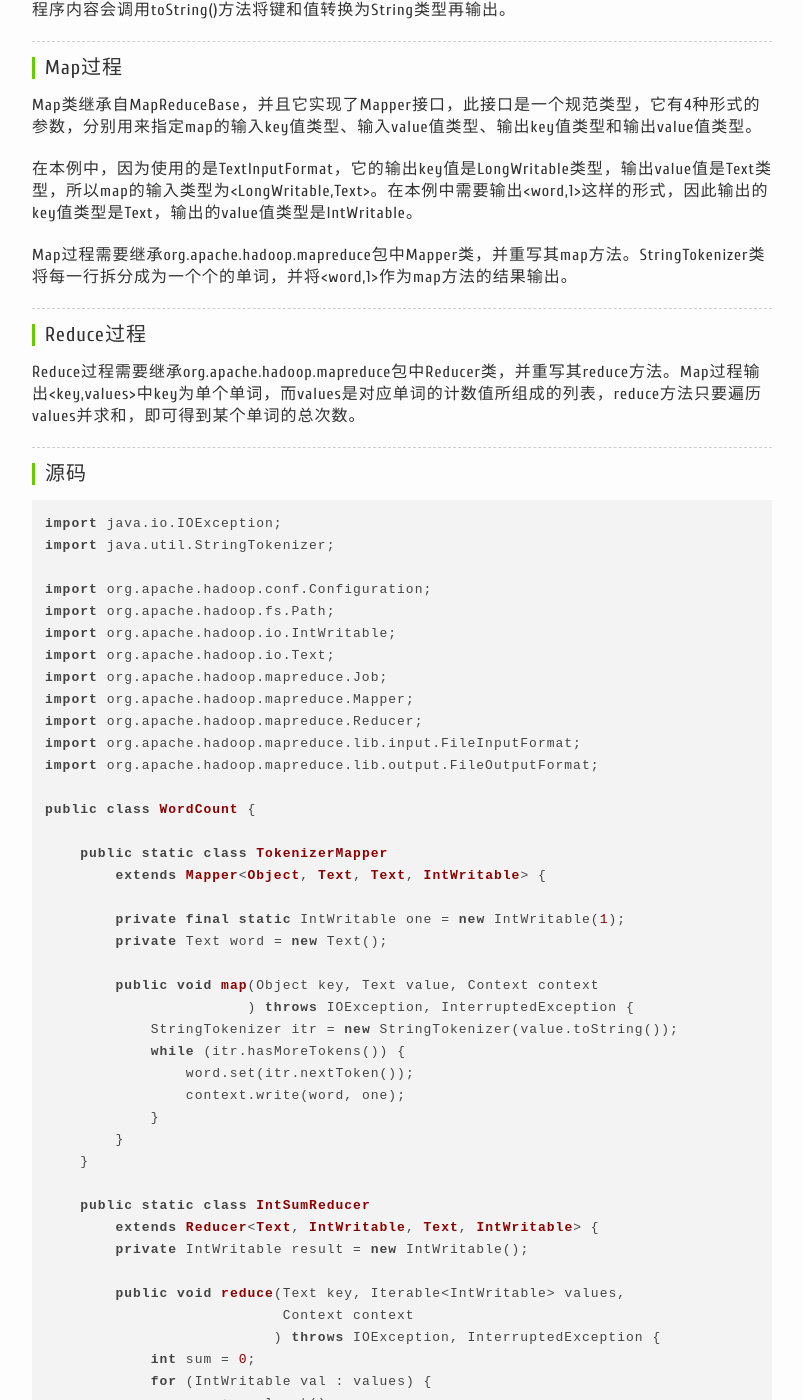
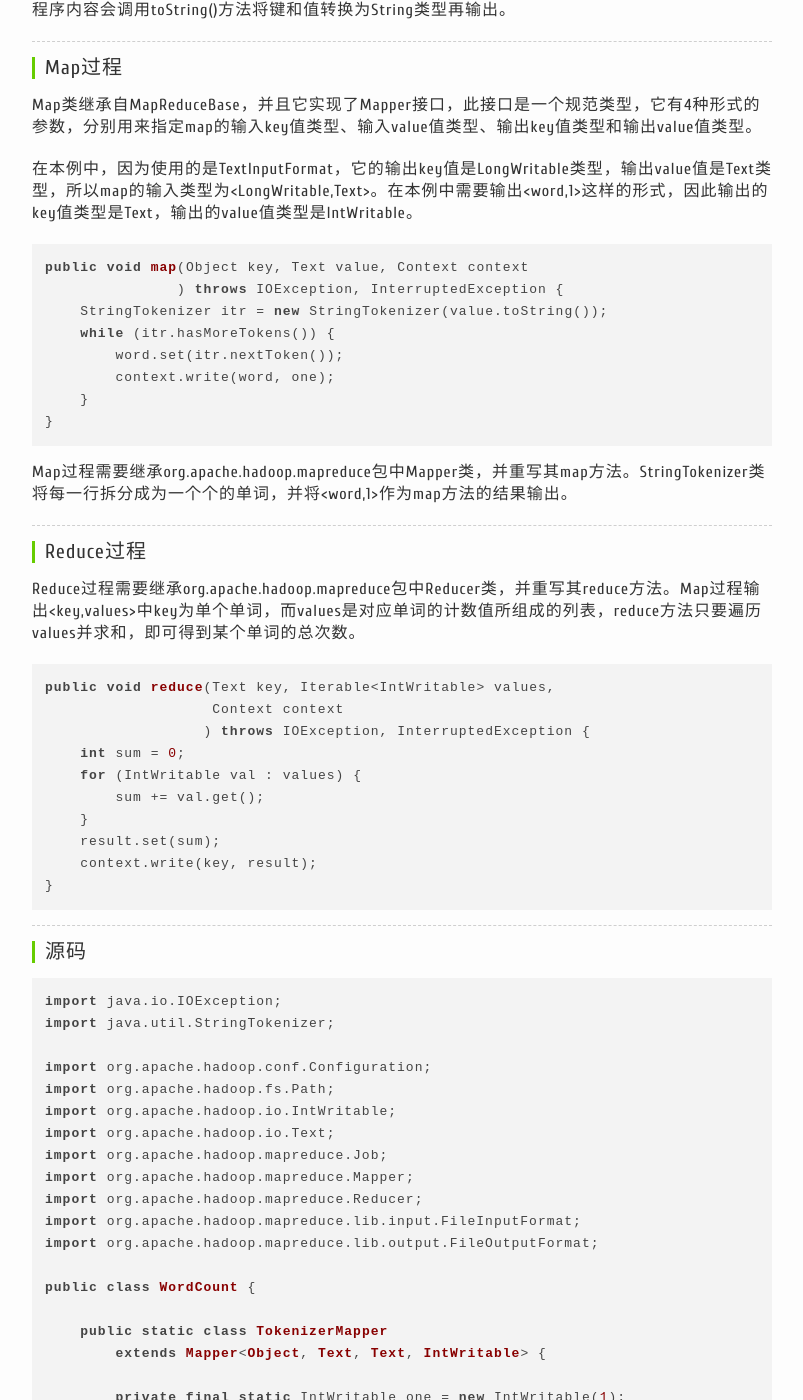
Before and after one commit to charleshm/charleshm.github.io, a Jekyll site: the page built from _posts/2016-04-12-mapreduce-wordcount.md, in a window 1280 px wide and 1400 px high, scrolled down 2758 px. Shown: the whole window, without its empty margins (238-1041 px from the left). Built offline with Jekyll 4.4.1, drawn with Linux system fonts in a browser that asks for light colours; nearby versions of some CDN libraries; comment, search, counter and statistics services are not loaded.

Commit message:
MapReduce

```diff
--- a/_posts/2016-04-12-mapreduce-wordcount.md
+++ b/_posts/2016-04-12-mapreduce-wordcount.md
@@ -102,6 +102,17 @@ Map类继承自MapReduceBase，并且它实现了Mapper接口，此接口是一
 
 在本例中，因为使用的是TextInputFormat，它的输出key值是LongWritable类型，输出value值是Text类型，所以map的输入类型为<LongWritable,Text>。在本例中需要输出<word,1>这样的形式，因此输出的key值类型是Text，输出的value值类型是IntWritable。
 
+{% highlight java %}
+public void map(Object key, Text value, Context context
+               ) throws IOException, InterruptedException {
+    StringTokenizer itr = new StringTokenizer(value.toString());
+    while (itr.hasMoreTokens()) {
+        word.set(itr.nextToken());
+        context.write(word, one);
+    }
+}
+{% endhighlight %}
+
 Map过程需要继承org.apache.hadoop.mapreduce包中Mapper类，并重写其map方法。StringTokenizer类将每一行拆分成为一个个的单词，并将<word,1>作为map方法的结果输出。
 
 ----------
@@ -110,6 +121,18 @@ Map过程需要继承org.apache.hadoop.mapreduce包中Mapper类，并重写其ma
 
 Reduce过程需要继承org.apache.hadoop.mapreduce包中Reducer类，并重写其reduce方法。Map过程输出<key,values>中key为单个单词，而values是对应单词的计数值所组成的列表，reduce方法只要遍历values并求和，即可得到某个单词的总次数。
 
+{% highlight java %}
+public void reduce(Text key, Iterable<IntWritable> values,
+                   Context context
+                  ) throws IOException, InterruptedException {
+    int sum = 0;
+    for (IntWritable val : values) {
+        sum += val.get();
+    }
+    result.set(sum);
+    context.write(key, result);
+}
+{% endhighlight %}
 
 ----------
 
```
